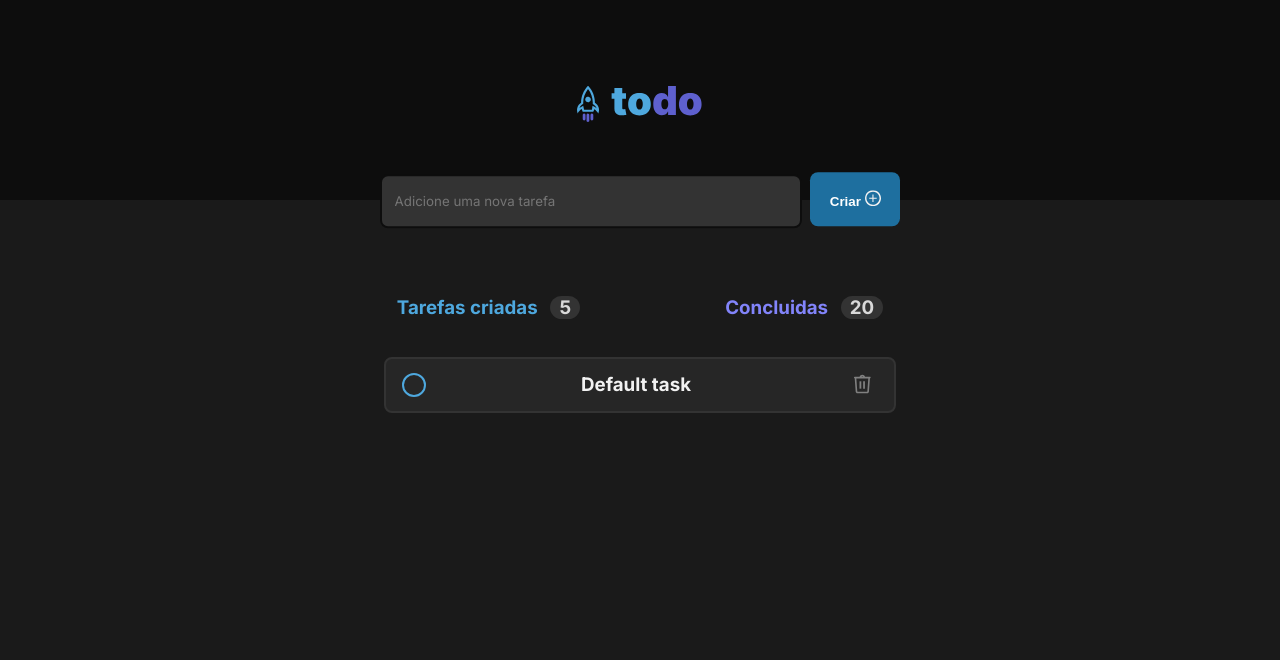
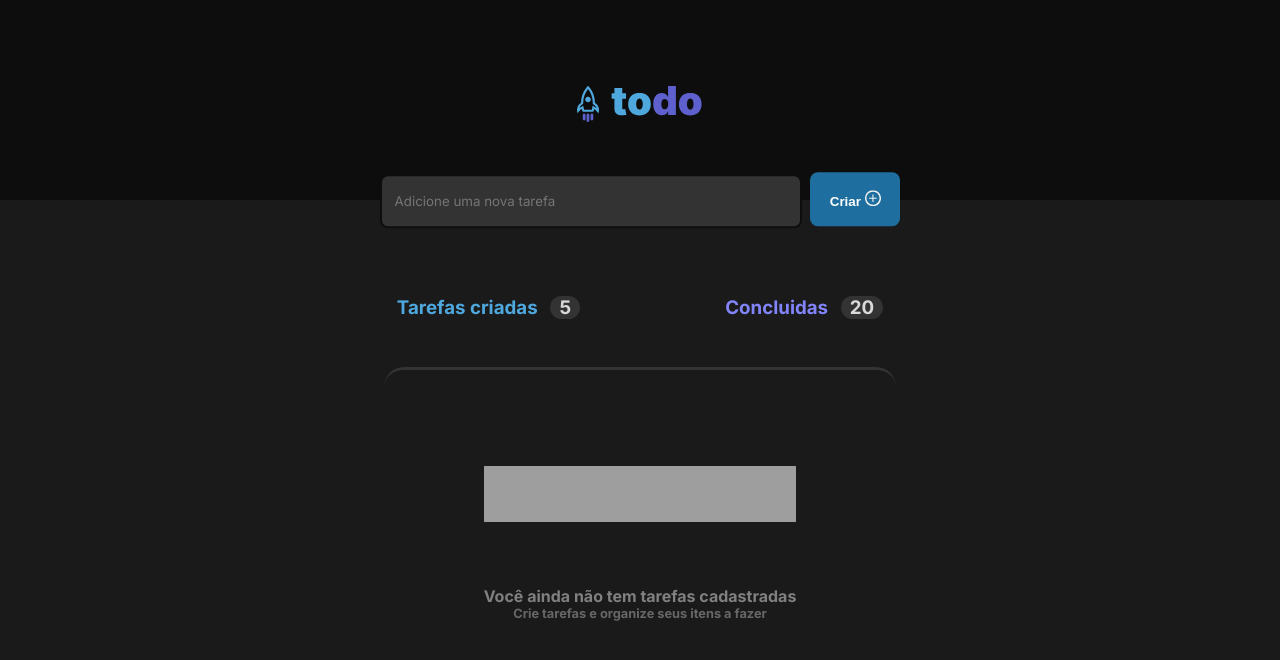
Before and after one commit to KawanHSB/desafio-01-praticando-os-conceitos-reactjs, a React (Vite) app: page / in a window 1280 px wide. Shown: the top 660 px of the page. Built offline with nearby package versions, Linux system fonts and the light colour scheme; grey boxes are pictures that could not be loaded.

Commit message:
Tasklist Visible

```diff
--- a/src/App.tsx
+++ b/src/App.tsx
@@ -3,18 +3,33 @@ import { NewTask } from "./components/NewTask"
 import { TaskCounter } from "./components/TaskCounter"
 import { EmptyTaskList } from "./components/EmptyTaskList"
 import { TaskList } from "./components/TaskList"
+import { useState } from "react"
 
-
+interface task {
+  taskName: string,
+  taskId: string,
+  isComplete: boolean,
+}
 
 function App() {
+  const [tasks, setTasks] = useState<task[]>([])
 
+  function handleDeleteTask(taskRecived: task) {
+    const deleteTask = tasks.filter(taskToFilter => taskRecived.taskId !== taskToFilter.taskId)
+
+    setTasks(deleteTask)
+  }
 
   return (
     <div className="App">
       <Header/>
       <NewTask/>
       <TaskCounter/>
-      <TaskList/>
+      {tasks?.length ? (
+        <TaskList />
+      ):(
+        <EmptyTaskList/>
+      ) }
     </div>
   )
 }
--- a/src/components/NewTask/index.tsx
+++ b/src/components/NewTask/index.tsx
@@ -7,7 +7,9 @@ export function NewTask() {
     return (
         <div className={styles.wraper}>
             <div className={styles.newTask}>
-                <input placeholder="Adicione uma nova tarefa"/>
+                <input placeholder="Adicione uma nova tarefa"
+
+                />
                 <button>Criar <img src={plus} /></button>
             </div>
         </div>
--- a/src/components/TaskList/styles.module.scss
+++ b/src/components/TaskList/styles.module.scss
@@ -55,6 +55,11 @@
             img {
                 width: 2rem;
                 height: 2rem;
+
+                &:hover {
+                    background: var(--gray-400);
+                    border-radius: 8px;
+                }
             }
         }
     }
```
Also changed, not shown: 1 other file (tests, documents, lock files or other folders).
